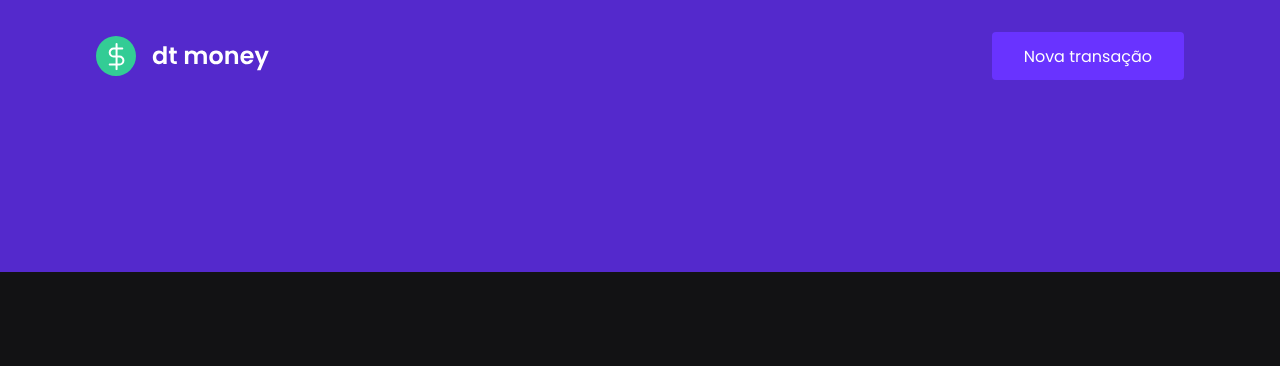
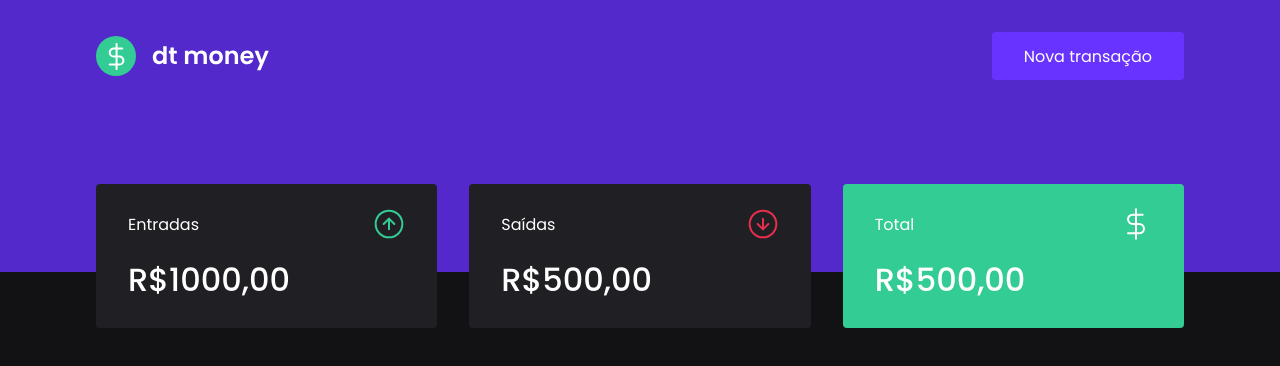
Before and after one commit to lucascprazeres/dt-money, a React (Vite) app: page / in a window 1280 px wide. Shown: the top 366 px of the page. Built offline with nearby package versions, Linux system fonts and the light colour scheme.

Commit message:
feat: add dashboard and summary components

```diff
--- a/index.html
+++ b/index.html
@@ -8,7 +8,7 @@
     <link rel="shortcut icon" href="public/favicon.png" type="image/png">
     <title>dt.money</title>
 
-    <link href="https://fonts.googleapis.com/css2?family=Poppins:wght@400;600;700&family=Roboto:wght@400;700&display=swap" rel="stylesheet">
+    <link href="https://fonts.googleapis.com/css2?family=Poppins:wght@400;500;600;700&family=Roboto:wght@400;700&display=swap" rel="stylesheet">
   </head>
   <body>
     <div id="root"></div>
--- a/src/App.tsx
+++ b/src/App.tsx
@@ -1,11 +1,13 @@
-import { Header } from "./components/Header";
-import { GlobalStyle } from "./styles/global";
+import { Dashboard } from "./components/Dashboard"
+import { Header } from "./components/Header"
+import { GlobalStyle } from "./styles/global"
 
 
 export function App() {
   return (
     <>
       <Header />
+      <Dashboard />
       <GlobalStyle />
     </>
   )
--- /dev/null
+++ b/src/components/Dashboard/index.tsx
@@ -0,0 +1,10 @@
+import { Summary } from "../Summary";
+import { Container } from "./styles";
+
+export function Dashboard() {
+  return (
+    <Container>
+      <Summary />
+    </Container>
+  )
+}
--- /dev/null
+++ b/src/components/Dashboard/styles.ts
@@ -0,0 +1,7 @@
+import styled from "styled-components";
+
+export const Container = styled.main`
+  max-width: 1120px;
+  margin: 0 auto;
+  padding: 2.5rem 1rem;
+`;
--- /dev/null
+++ b/src/components/Summary/index.tsx
@@ -0,0 +1,35 @@
+import { Container } from "./styles"
+
+import incomeImg from '../../assets/income.svg'
+import outcomeImg from '../../assets/outcome.svg'
+import totalImg from '../../assets/total.svg'
+
+export function Summary() {
+  return (
+    <Container>
+      <div>
+        <header>
+          <p>Entradas</p>
+          <img src={incomeImg} alt="Entradas" />
+        </header>
+        <strong>R$1000,00</strong>
+      </div>
+
+      <div>
+        <header>
+          <p>Saídas</p>
+          <img src={outcomeImg} alt="Saídas" />
+        </header>
+        <strong>R$500,00</strong>
+      </div>
+
+      <div className="highlight-background">
+        <header>
+          <p>Total</p>
+          <img src={totalImg} alt="Total" />
+        </header>
+        <strong>R$500,00</strong>
+      </div>
+    </Container>
+  )
+}
--- /dev/null
+++ b/src/components/Summary/styles.ts
@@ -0,0 +1,33 @@
+import styled from "styled-components"
+
+export const Container = styled.div`
+  display: grid;
+  grid-template-columns: repeat(3, 1fr);
+  gap: 2rem;
+  margin-top: -8rem;
+
+  div {
+    background: var(--shape);
+    padding: 1.5rem 2rem;
+    border-radius: 0.25rem;
+    color: var(--text-title);
+
+    header {
+      display: flex;
+      align-items: center;
+      justify-content: space-between;
+    }
+
+    strong {
+      display: block;
+      margin-top: 1rem;
+      font-size: 2rem;
+      font-weight: 500;
+      line-height: 3rem;
+    }
+
+    &.highlight-background {
+      background: var(--green);
+    }
+  }
+`
--- a/src/styles/global.ts
+++ b/src/styles/global.ts
@@ -5,6 +5,7 @@
     --background: #121214;
     --red: #e52e4e;
     --blue: #5429cc;
+    --green: #33cc95;
 
     --blue-light: #6933ff;
     --text-title: #fff;
```
